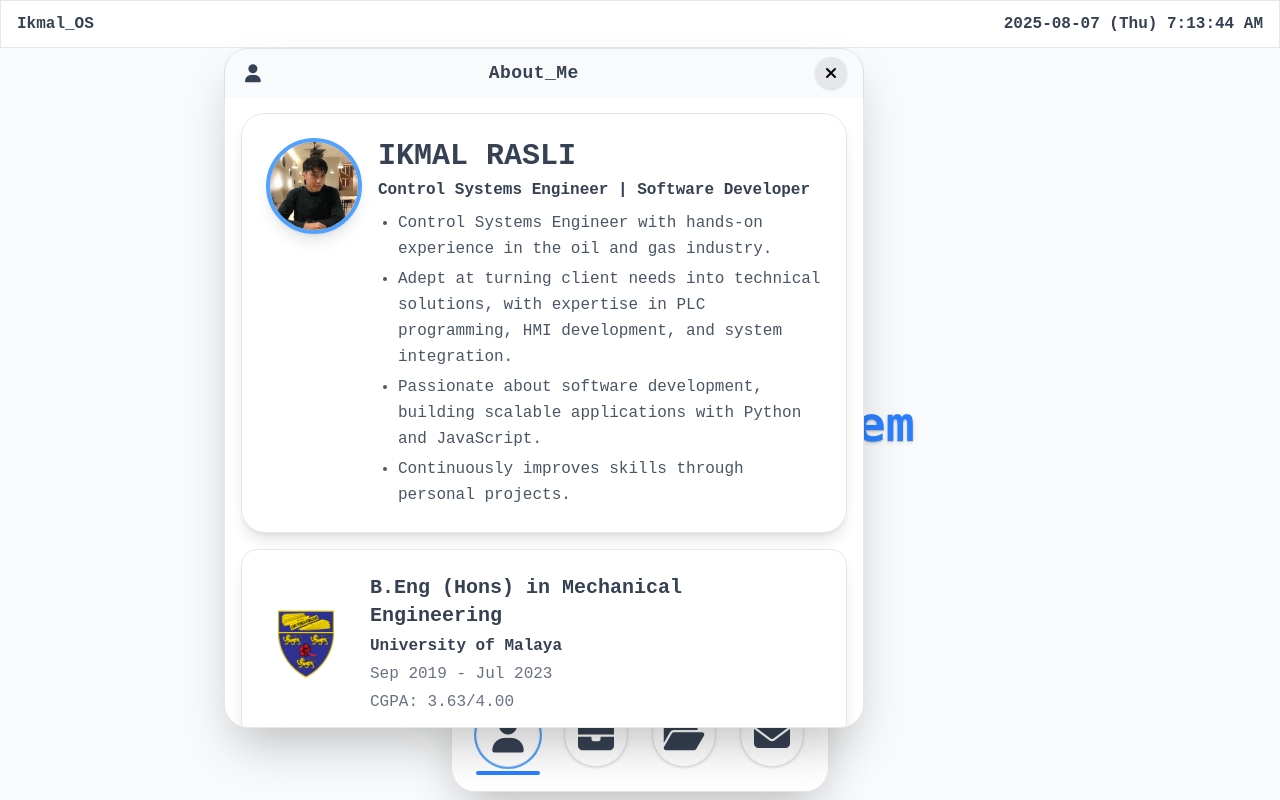
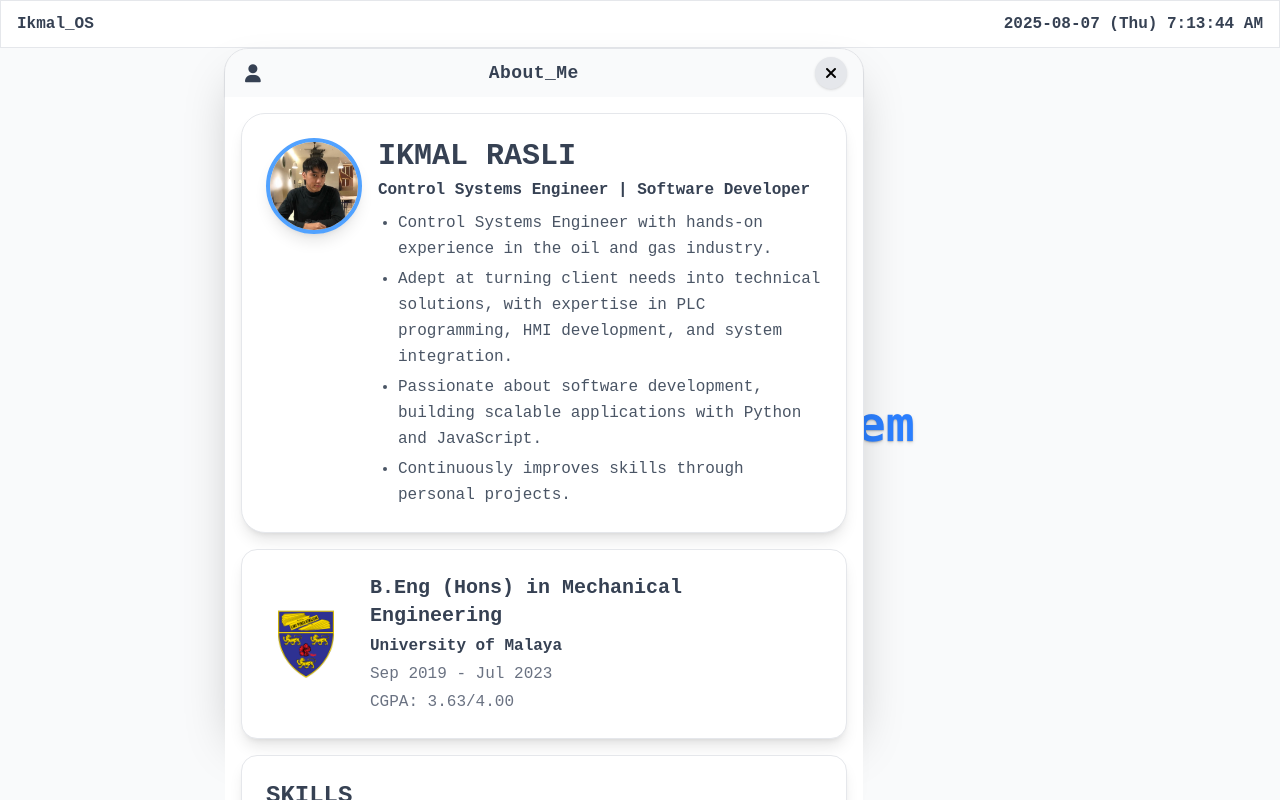
Before and after one commit to ikmalrasli/ikmalrasli.github.io, a Vue app: page / in a window 1280 px wide. Both pictures are taken after a click on the button 508 px from the left and 735 px from the top of the page. Built offline with nearby package versions, Linux system fonts and the light colour scheme.

Commit message:
test min-h-min

```diff
--- a/src/App.vue
+++ b/src/App.vue
@@ -297,7 +297,7 @@ export default {
             <span :class="['font-bold', windowWidth < 768 ? 'fa fa-chevron-down' : 'fa fa-xmark']"></span>
           </button>
         </div>
-        <div class="flex flex-col items-center overflow-y-auto bg-white rounded-b-3xl
+        <div class="flex flex-col items-center overflow-y-auto bg-white rounded-b-3xl min-h-min
             [&::-webkit-scrollbar]:w-1
             [&::-webkit-scrollbar-thumb]:rounded-full
             [&::-webkit-scrollbar-thumb]:bg-gray-300">
```
